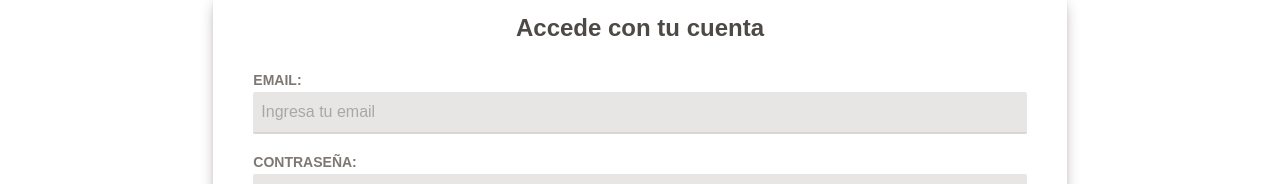
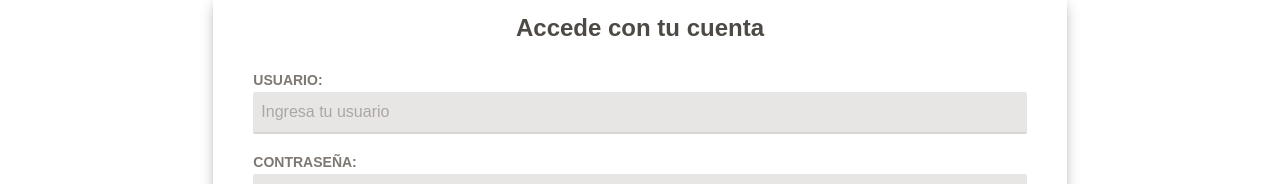
Before and after one commit to alfarofernando/Alfa_Team_Frontend, a React (Vite) app: page /Login in a window 1280 px wide. Shown: the part 152-336 px from the top of the page. Built offline with nearby package versions, Linux system fonts and the light colour scheme.

Commit message:
navbar mejorado, primera aproximacion de conexion entre back y front para login de usuarios dummy

```diff
--- a/src/components/Navbar.jsx
+++ b/src/components/Navbar.jsx
@@ -5,8 +5,6 @@ import { UserAuthContext } from "../context/UserAuthContext";
 import { linkStyles } from "../utils/Styles";
 import { NavLink } from "react-router-dom";
 import Rain from "./Rain";
-import SocialMediaSVG from "./SocialMediaSVG";
-import { pathD } from "../utils/svg.js";
 import LogoutButton from "./LogoutButton.jsx";
 
 export default function Navbar() {
@@ -183,6 +181,7 @@ export default function Navbar() {
                       Contacto
                     </NavLink>
                   </li>
+                  <li>{dashboardLink}</li>
                 </ul>
               </div>
             )}
@@ -216,7 +215,6 @@ export default function Navbar() {
                   Contacto
                 </NavLink>
               </li>
-
               <li>{dashboardLink}</li>
             </ul>
           </div>
--- a/src/pages/Login.jsx
+++ b/src/pages/Login.jsx
@@ -3,25 +3,40 @@ import { useNavigate, Link } from "react-router-dom";
 import { useAuth } from "../context/UserAuthContext";
 import { ThemeContext } from "../context/ThemeContext";
 import Footer from "../components/Footer";
-import { verificarUsuario } from "../utils/dummy_login_data";
 
 export default function Login() {
   const { darkMode } = useContext(ThemeContext);
   const { login } = useAuth();
   const navigate = useNavigate();
-  const [email, setEmail] = useState("");
+  const [username, setUsername] = useState(""); // Usar username
   const [password, setPassword] = useState("");
+  const [error, setError] = useState(null); // Para manejar errores
 
   const inputClasses =
     "w-full p-2 border-b-2 rounded-sm border-stone-300 bg-stone-200 text-stone-600 placeholder-stone-400 focus:outline-none focus:border-stone-600 transition-colors duration-300";
 
   const handleLogin = async () => {
-    const user = await verificarUsuario(email, password);
-    if (user) {
-      login(user.username, user.isAdmin);
-      navigate(user.isAdmin ? "/AdminDashboard" : "/UserDashboard");
-    } else {
-      alert("Credenciales Incorrectas");
+    try {
+      const response = await fetch("http://proyecto-alfa.local/login", {
+        // Cambiar la ruta aquí
+        method: "POST",
+        headers: {
+          "Content-Type": "application/json",
+        },
+        body: JSON.stringify({ username, password }),
+      });
+
+      if (!response.ok) {
+        throw new Error("Credenciales Incorrectas");
+      }
+
+      const data = await response.json();
+      // Supongamos que la respuesta contiene el usuario y isAdmin
+      login(data.username, data.isAdmin); // Usa el nombre de usuario y el rol
+      navigate(data.isAdmin ? "/AdminDashboard" : "/UserDashboard");
+    } catch (error) {
+      setError(error.message);
+      alert(error.message);
     }
   };
 
@@ -41,14 +56,14 @@ export default function Login() {
             </h2>
             <p className="my-4">
               <label className="text-sm font-bold uppercase text-stone-500">
-                Email:
+                Usuario:
               </label>
               <input
-                type="email"
+                type="text"
                 className={inputClasses}
-                placeholder="Ingresa tu email"
-                value={email}
-                onChange={(e) => setEmail(e.target.value)}
+                placeholder="Ingresa tu usuario"
+                value={username}
+                onChange={(e) => setUsername(e.target.value)}
               />
             </p>
             <p className="my-4">
@@ -59,6 +74,7 @@ export default function Login() {
                 type="password"
                 className={inputClasses}
                 placeholder="Ingresa tu contraseña"
+                value={password}
                 onChange={(e) => setPassword(e.target.value)}
               />
             </p>
@@ -68,6 +84,7 @@ export default function Login() {
             >
               Iniciar sesión
             </button>
+            {error && <p className="text-red-600 text-center mt-4">{error}</p>}
             <p className="text-center text-sm mt-4 text-stone-500">
               ¿No tienes cuenta?{" "}
               <Link to="/registro" className="text-blue-600 hover:underline">
```
